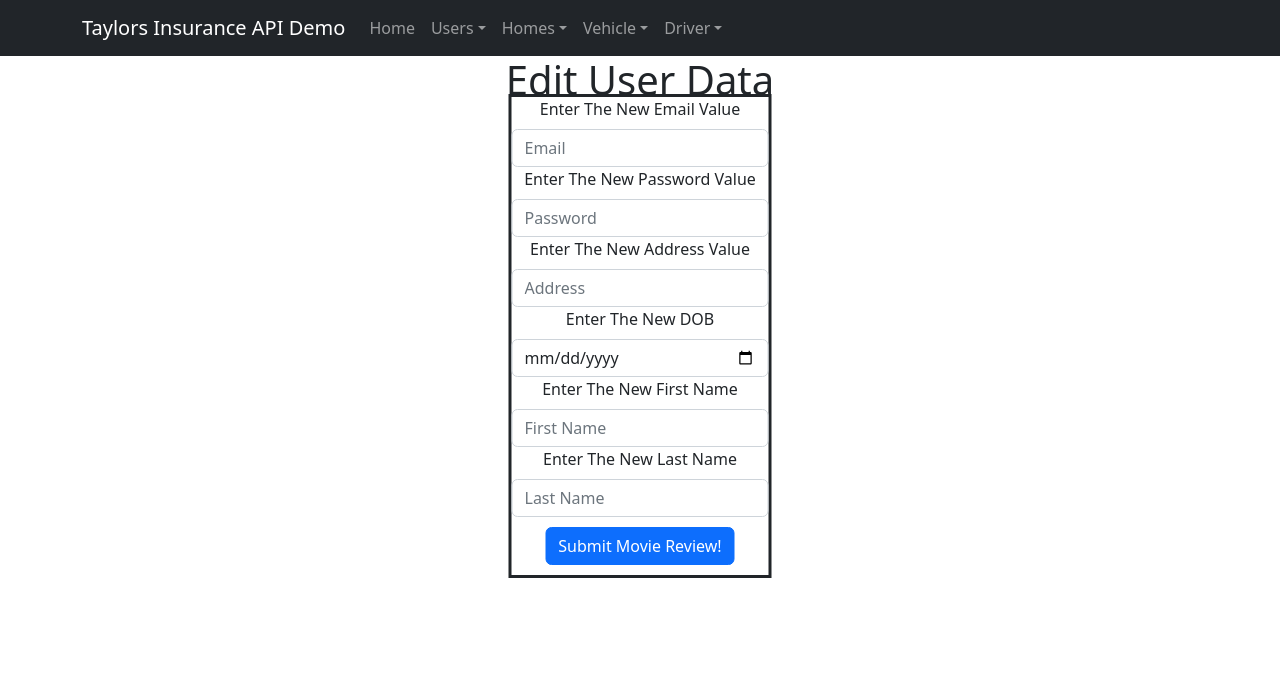
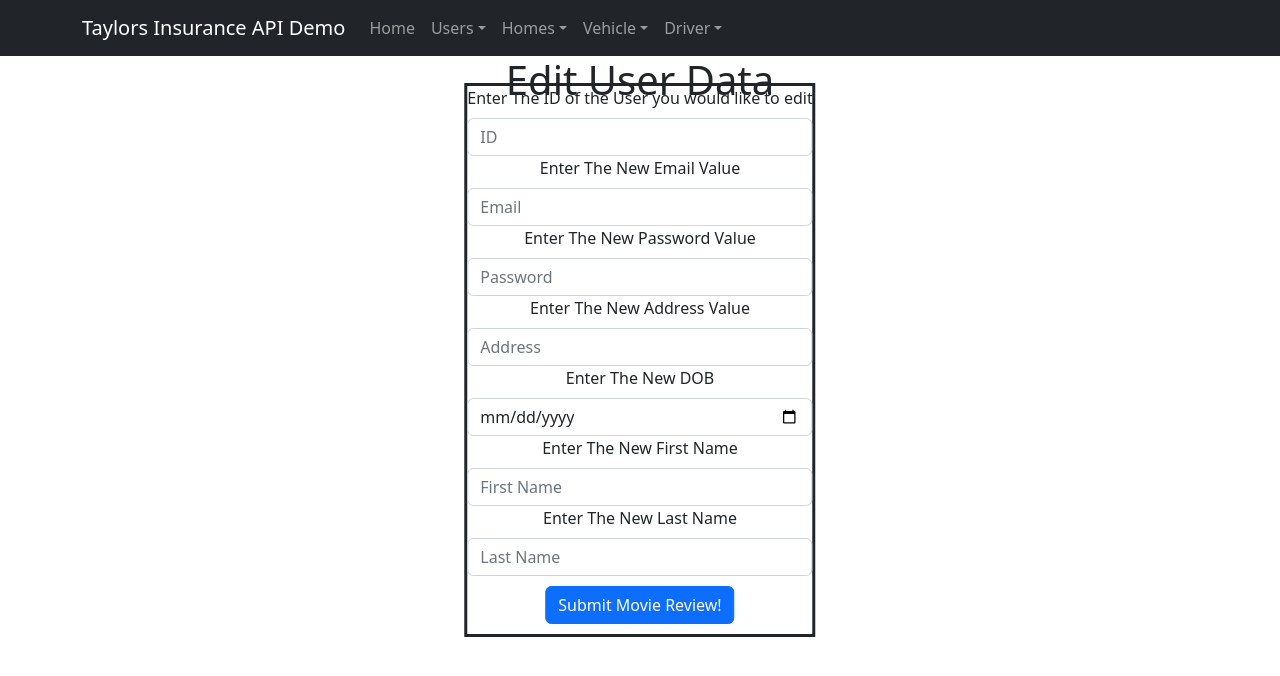
Before and after one commit to djlew89/capstone-project, a React (Create React App) app in the folder react-front-end/: page /EditUserData in a window 1280 px wide. Shown: the top 676 px of the page. Built offline with nearby package versions, Linux system fonts and the light colour scheme.

Commit message:
Edit user now works

```diff
--- a/react-front-end/src/App.css
+++ b/react-front-end/src/App.css
@@ -15,7 +15,7 @@ img {
     border-style: solid;
     margin: 0;
     position: absolute;
-    top: 42%;
+    top: 45%;
     left: 50%;
     -ms-transform: translate(-50%, -50%);
     transform: translate(-50%, -50%);
--- a/react-front-end/src/Navbar.js
+++ b/react-front-end/src/Navbar.js
@@ -19,9 +19,11 @@ function NavigationBar() {
                         <NavDropdown.Item href="/SaveUserData">Save User</NavDropdown.Item>
                         <NavDropdown.Divider/>
                         <NavDropdown.Item href="/AssociatedHomes">List all homes associated with user</NavDropdown.Item>
-                        <NavDropdown.Item href="/AssociatedVehicle">List all vehicles associated with user</NavDropdown.Item>
+                        <NavDropdown.Item href="/AssociatedVehicle">List all vehicles associated with
+                            user</NavDropdown.Item>
                         <NavDropdown.Divider/>
-                        <NavDropdown.Item href="/AssociatedDriver">View driver data associated with user</NavDropdown.Item>
+                        <NavDropdown.Item href="/AssociatedDriver">View driver data associated with
+                            user</NavDropdown.Item>
                     </NavDropdown>
 
                     <NavDropdown title="Homes" id="basic-nav-dropdown">
--- a/react-front-end/src/pages/Users/display/User.js
+++ b/react-front-end/src/pages/Users/display/User.js
@@ -11,7 +11,7 @@ export default function ViewUsers() {
 
     const handleSubmit = (event) => {
         event.preventDefault();
-        fetch("http://localhost:8080/v1/users/"+id, requestOptions)
+        fetch("http://localhost:8080/v1/users/" + id, requestOptions)
             .then(response => response.json())
             .then(setUser)
             .catch(error => console.log('error', error));
@@ -28,7 +28,7 @@ export default function ViewUsers() {
                         onChange={(e) => setId(e.target.value)}
                     />
                 </label>
-                <input type="submit" />
+                <input type="submit"/>
             </form>
             <ul>
                 {
--- a/react-front-end/src/pages/Users/editing/DeleteUser.js
+++ b/react-front-end/src/pages/Users/editing/DeleteUser.js
@@ -1,4 +1,4 @@
-import { useState } from 'react';
+import {useState} from 'react';
 
 //TODO this -> throws exception when deleting -> route does not work
 
@@ -12,7 +12,7 @@ export default function DeleteUser() {
             redirect: 'follow'
         };
 
-        fetch("http://localhost:8080/v1/users/"+id, requestOptions)
+        fetch("http://localhost:8080/v1/users/" + id, requestOptions)
             .then(response => response.text())
             .then(result => console.log(result))
             .catch(error => console.log('error', error));
@@ -29,7 +29,7 @@ export default function DeleteUser() {
                         onChange={(e) => setId(e.target.value)}
                     />
                 </label>
-                <input type="submit" />
+                <input type="submit"/>
             </form>
         </>
     )
--- a/react-front-end/src/pages/Users/editing/EditUser.js
+++ b/react-front-end/src/pages/Users/editing/EditUser.js
@@ -1,36 +1,68 @@
-import { Button, Form } from 'react-bootstrap';
-
-//TODO I just added in the form, I don't have editing setup
+import {Button, Form} from 'react-bootstrap';
+import {useState} from 'react';
 
 export default function EditUser() {
+    const [email, setEmail] = useState("");
+    const [pass, setPass] = useState("");
+    const [address, setAddress] = useState("");
+    const [dob, setDob] = useState("");
+    const [fName, setFname] = useState("");
+    const [lName, setLname] = useState("");
+    const [userID, setUserID] = useState("");
+
+    function handleSubmit(event) {
+        event.preventDefault();
+        let requestOptions = {
+            method: 'PUT',
+            redirect: 'follow'
+        };
+
+        fetch(`http://localhost:8080/v1/users/${userID}?email=${email}&password=${pass}&address=${address}&dob=${dob}&fname=${fName}&lname=${lName}`, requestOptions)
+            .then(response => response.text())
+            .then(result => console.log(result))
+            .catch(error => console.log('error', error));
+        alert("User Modified")
+        window.location.href = '/Users';
+    }
 
     return (
         <>
             <h1 id="data_display">Edit User Data</h1>
-            <Form method="post" action="/v1/users" id="form_display">
+            <Form method="post" onSubmit={handleSubmit} id="form_display">
+                <Form.Group>
+                    <Form.Label>Enter The ID of the User you would like to edit</Form.Label>
+                    <Form.Control name='userID' type="text" placeholder="ID"
+                                  value={userID} onChange={(e) => setUserID(e.target.value)}></Form.Control>
+                </Form.Group>
                 <Form.Group>
                     <Form.Label>Enter The New Email Value</Form.Label>
-                    <Form.Control name='email' type="email" placeholder="Email"></Form.Control>
+                    <Form.Control name='email' type="email" placeholder="Email"
+                                  value={email} onChange={(e) => setEmail(e.target.value)}></Form.Control>
                 </Form.Group>
                 <Form.Group>
                     <Form.Label>Enter The New Password Value</Form.Label>
-                    <Form.Control name='pass' type="text" placeholder="Password"></Form.Control>
+                    <Form.Control name='pass' type="text" placeholder="Password"
+                                  value={pass} onChange={(e) => setPass(e.target.value)}></Form.Control>
                 </Form.Group>
                 <Form.Group>
                     <Form.Label>Enter The New Address Value</Form.Label>
-                    <Form.Control name='address' type="text" placeholder="Address"></Form.Control>
+                    <Form.Control name='address' type="text" placeholder="Address"
+                                  value={address} onChange={(e) => setAddress(e.target.value)}></Form.Control>
                 </Form.Group>
                 <Form.Group>
                     <Form.Label>Enter The New DOB</Form.Label>
-                    <Form.Control name='dob' type="date" placeholder="Date of Birth"></Form.Control>
+                    <Form.Control name='dob' type="date" placeholder="Date of Birth"
+                                  value={dob} onChange={(e) => setDob(e.target.value)}></Form.Control>
                 </Form.Group>
                 <Form.Group>
                     <Form.Label>Enter The New First Name</Form.Label>
-                    <Form.Control name='fname' type="text" pattern="^[A-Za-z]" placeholder="First Name"></Form.Control>
+                    <Form.Control name='fname' type="text" placeholder="First Name"
+                                  value={fName} onChange={(e) => setFname(e.target.value)}></Form.Control>
                 </Form.Group>
                 <Form.Group style={{paddingBottom: 10}}>
                     <Form.Label>Enter The New Last Name</Form.Label>
-                    <Form.Control name='lname' type="text" pattern="^[A-Za-z]" placeholder="Last Name"></Form.Control>
+                    <Form.Control name='lname' type="text" placeholder="Last Name"
+                                  value={lName} onChange={(e) => setLname(e.target.value)}></Form.Control>
                 </Form.Group>
                 <Button variant="primary" type="submit">Submit Movie Review!</Button>
             </Form>
```
Also changed, not shown: react-front-end/src/pages/Users/editing/SaveData.js (+7 -8 lines), react-front-end/src/pages/Vehicles/SaveVehicle.js (+4 -5 lines), 2 other files (tests, documents, lock files or other folders).
